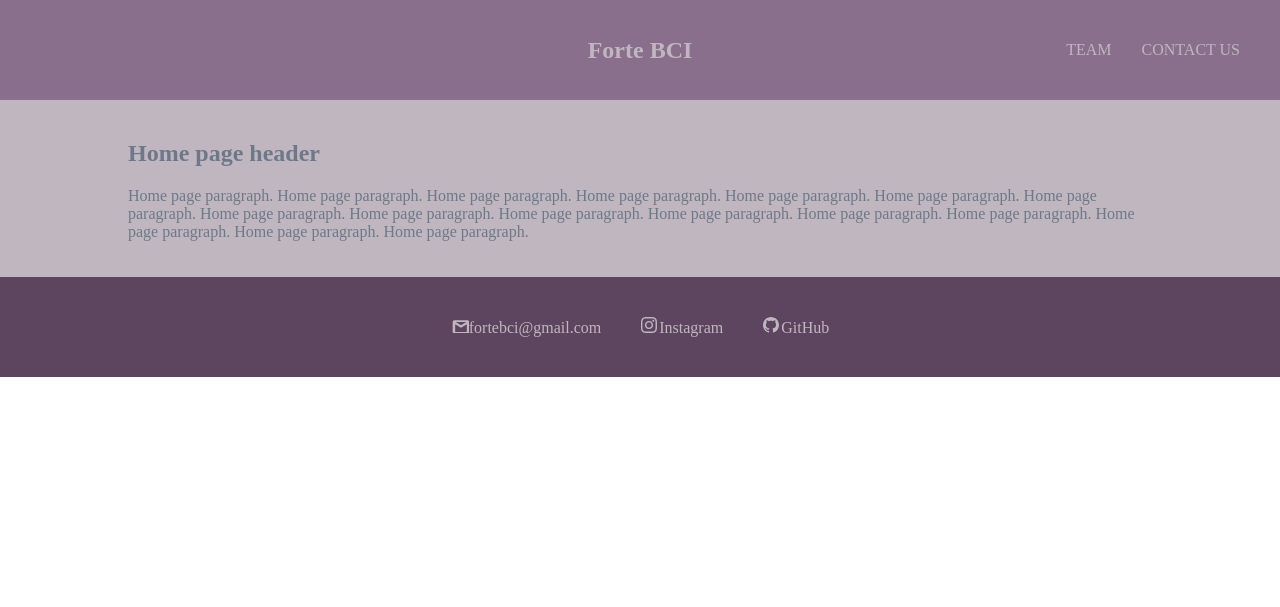
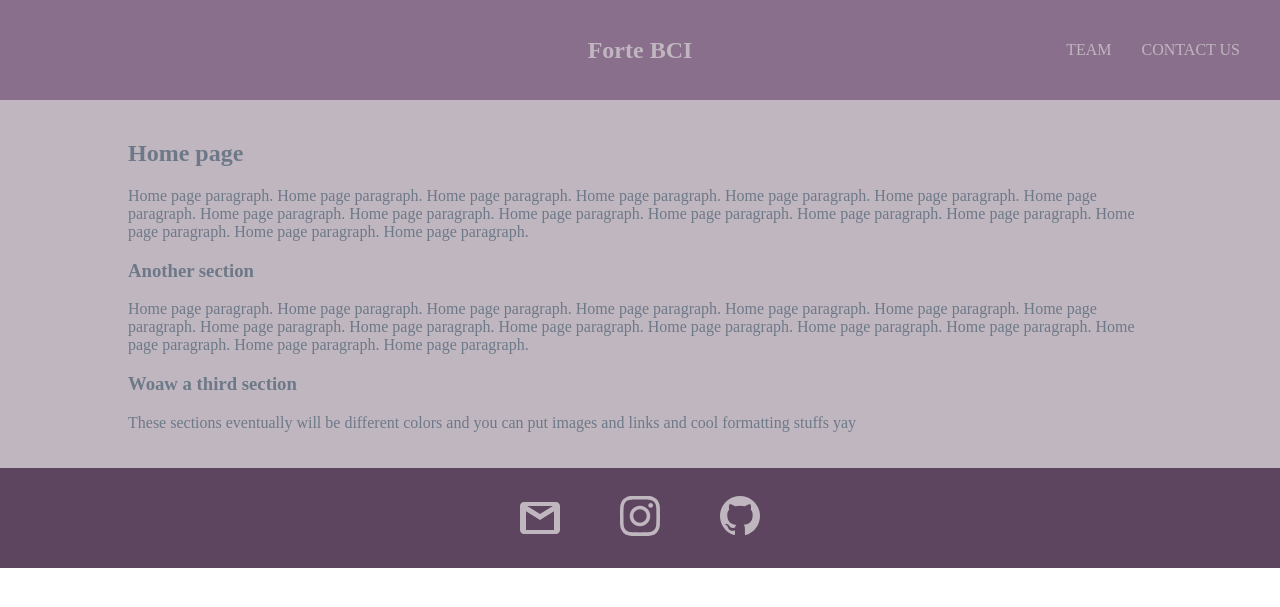
Before and after one commit to ForteBCI/fortebci.github.io, a Jekyll site: the page built from docs/index.html, in a window 1280 px wide. Shown: the top 607 px of the page. Built offline with Jekyll 4.4.1, drawn with Linux system fonts in a browser that asks for light colours.

Commit message:
improved footer link aesthetic

```diff
--- a/docs/_layouts/customPageTemplate.html
+++ b/docs/_layouts/customPageTemplate.html
@@ -47,20 +47,33 @@
     <footer>
         <div>
             <ul>
-                <li><a href="mailto:fortebci@gmail.com"><svg>
+                <li>
+                    <a href="mailto:fortebci@gmail.com">
+                        <svg>
                             <use xlink:href="../customIcons.svg#gmail"></use>
-                        </svg><span>fortebci@gmail.com</span></a></li>
+                        </svg>
+                    </a>
+                </li>
 
-                <li><a href="https://www.instagram.com/fortebci/"><svg>
+                <li>
+                    <a href="https://www.instagram.com/fortebci/">
+                        <svg>
                             <use xlink:href="../customIcons.svg#instagram"></use>
-                        </svg><span>Instagram</span></a></li>
+                        </svg>
+                    </a>
+                </li>
 
-                <li><a href="https://github.com/ForteBCI"><svg>
+                <li>
+                    <a href="https://github.com/ForteBCI">
+                        <svg>
                             <use xlink:href="../customIcons.svg#github"></use>
-                        </svg><span>GitHub</span></a></li>
+                        </svg>
+                    </a>
+                </li>
             </ul>
         </div>
     </footer>
+
 </body>
 
 </html>
--- a/docs/customMain.css
+++ b/docs/customMain.css
@@ -106,7 +106,6 @@ section>div {
 }
 
 
-
 /* Footer Styling */
 footer {
     height: 100px;
@@ -137,7 +136,7 @@ footer ul {
     margin: 0;
     display: flex;
     justify-content: center;
-    gap: 40px;
+    gap: 60px;
 }
 
 /* Style each list item */
@@ -149,8 +148,8 @@ footer ul {
 
 /* Style the SVG icons */
 footer svg {
-    width: 18px;
-    height: 16px;
+    width: 40px;
+    height: 40px;
     fill: #c0b6bf;
 }
 
--- a/docs/index.html
+++ b/docs/index.html
@@ -4,7 +4,21 @@ title: Home
 ---
 <section>
   <div>
-    <h1>Home page header</h1>
-    <p>Home page paragraph. Home page paragraph. Home page paragraph. Home page paragraph. Home page paragraph. Home page paragraph. Home page paragraph. Home page paragraph. Home page paragraph. Home page paragraph. Home page paragraph. Home page paragraph. Home page paragraph. Home page paragraph. Home page paragraph. Home page paragraph. </p>
+    <h1>Home page</h1>
+    <p>Home page paragraph. Home page paragraph. Home page paragraph. Home page paragraph. Home page paragraph. Home
+      page paragraph. Home page paragraph. Home page paragraph. Home page paragraph. Home page paragraph. Home page
+      paragraph. Home page paragraph. Home page paragraph. Home page paragraph. Home page paragraph. Home page
+      paragraph. </p>
+  </div>
+  <div>
+    <h3>Another section</h3>
+    <p>Home page paragraph. Home page paragraph. Home page paragraph. Home page paragraph. Home page paragraph. Home
+      page paragraph. Home page paragraph. Home page paragraph. Home page paragraph. Home page paragraph. Home page
+      paragraph. Home page paragraph. Home page paragraph. Home page paragraph. Home page paragraph. Home page
+      paragraph. </p>
+  </div>
+  <div>
+    <h3>Woaw a third section</h3>
+    <p>These sections eventually will be different colors and you can put images and links and cool formatting stuffs yay </p>
   </div>
 </section>
```
Also changed, not shown: docs/team.html (+20 -2 lines), docs/customIcons.svg.
